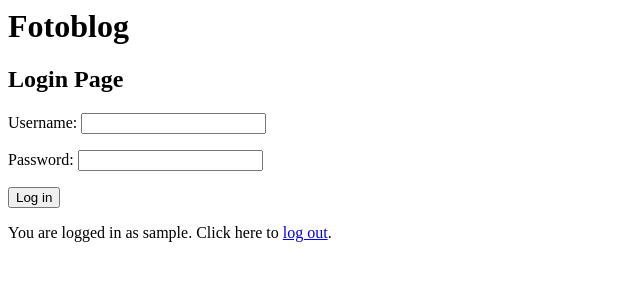
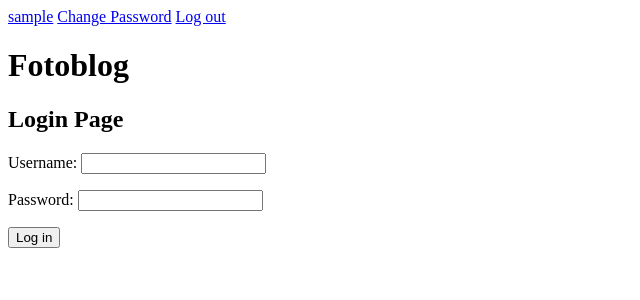
Before and after one commit to franfif/fotoblog, a Django app: page / in a window 1280 px wide. Shown: the top 300 px of the page, without its empty margins (0-640 px from the left). Run offline with Django 4.2, Linux system fonts and the light colour scheme; the visitor is signed in with stand-in values (Sample User, id 1).

Commit message:
update nav bar

```diff
--- a/templates/base.html
+++ b/templates/base.html
@@ -6,6 +6,13 @@
     </head>
     <body>
     <nav>
+        {% if user.is_authenticated %}
+            <a href="{% url 'home' %}">{{ user }}</a>
+            <a href="{% url 'password_change' %}">Change Password</a>
+            <a href="{% url 'logout' %}">Log out</a></p>
+        {% else %}
+            <a href="{% url 'login' %}">Login</a>
+        {% endif %}
     </nav>
     <h1>Fotoblog</h1>
     {% if messages %}
@@ -18,8 +25,6 @@
 
     {% block content %}{% endblock %}
 
-    {% if user.is_authenticated %}
-        <p>You are logged in as {{ user }}. Click here to <a href="{% url 'logout' %}">log out</a>.</p>
-    {% endif %}
+
     </body>
 </html>
```
